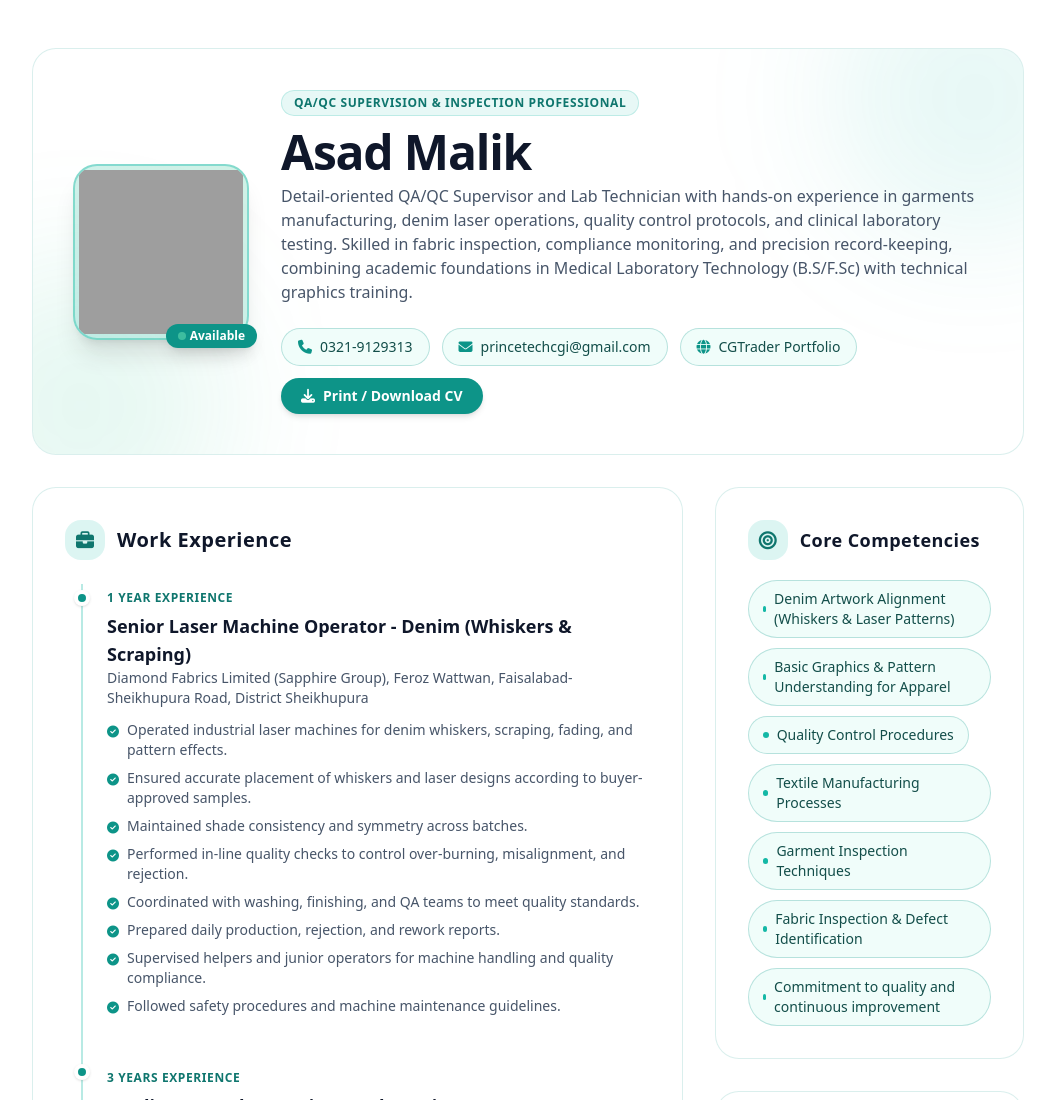
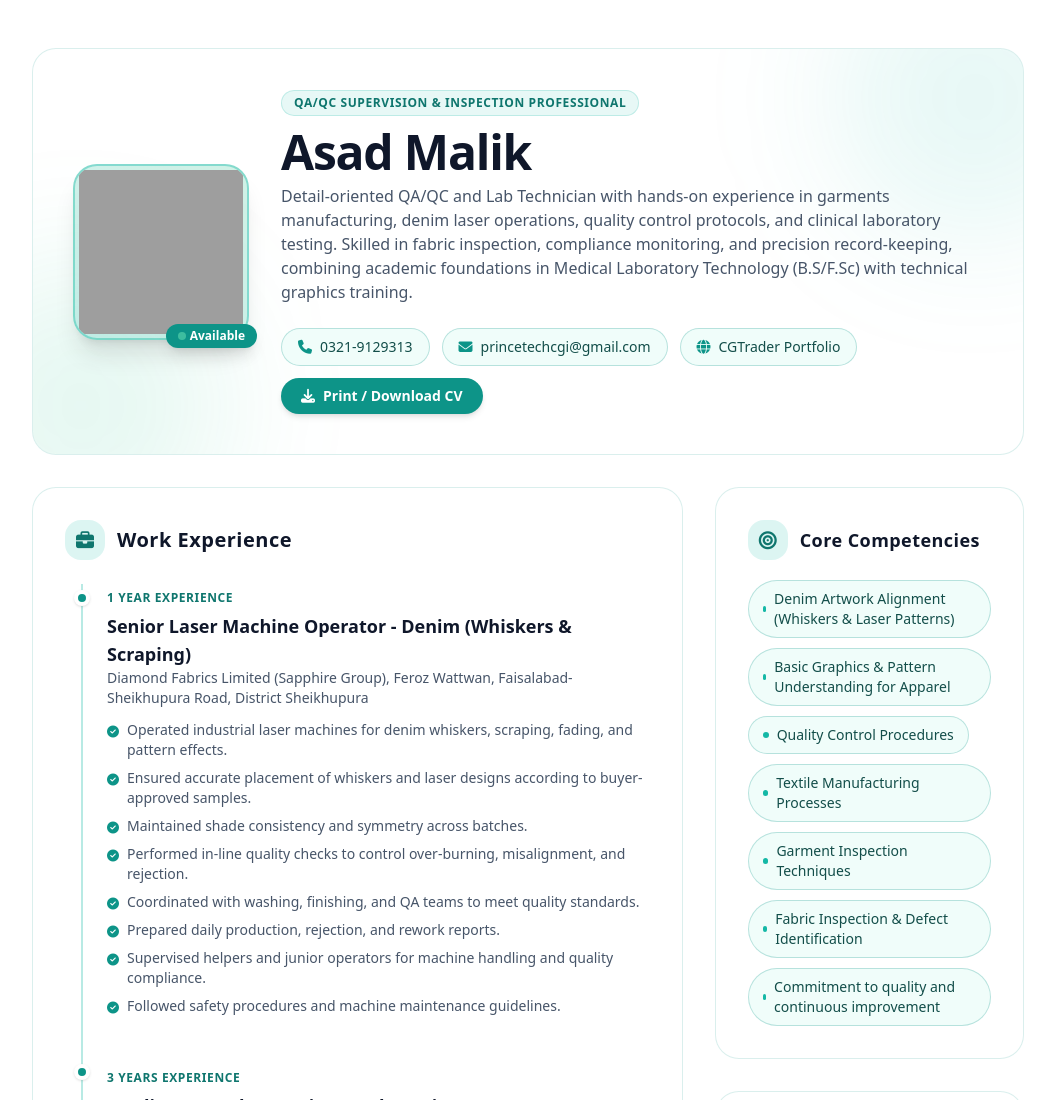
Before and after one commit to prinxleo/QA-QC-cv, a plain HTML site: page index.html in a window 1280 px wide. Shown: the top 1100 px of the page, without its empty margins (112-1167 px from the left). Drawn offline with nearby package versions, Linux system fonts and the light colour scheme; grey boxes are pictures that could not be loaded.

Commit message:
Update index.html

```diff
--- a/index.html
+++ b/index.html
@@ -106,7 +106,7 @@
                     </div>
                     <h1 class="text-3xl sm:text-5xl font-bold tracking-tight text-slate-900 mb-2">Asad Malik</h1>
                     <p class="text-slate-600 text-sm sm:text-base font-normal leading-relaxed mb-6">
-                        Detail-oriented QA/QC Supervisor and Lab Technician with hands-on experience in garments manufacturing, denim laser operations, quality control protocols, and clinical laboratory testing. Skilled in fabric inspection, compliance monitoring, and precision record-keeping, combining academic foundations in Medical Laboratory Technology (B.S/F.Sc) with technical graphics training.
+                        Detail-oriented QA/QC and Lab Technician with hands-on experience in garments manufacturing, denim laser operations, quality control protocols, and clinical laboratory testing. Skilled in fabric inspection, compliance monitoring, and precision record-keeping, combining academic foundations in Medical Laboratory Technology (B.S/F.Sc) with technical graphics training.
                     </p>
 
                     <!-- Contact Pills / Buttons -->
```
